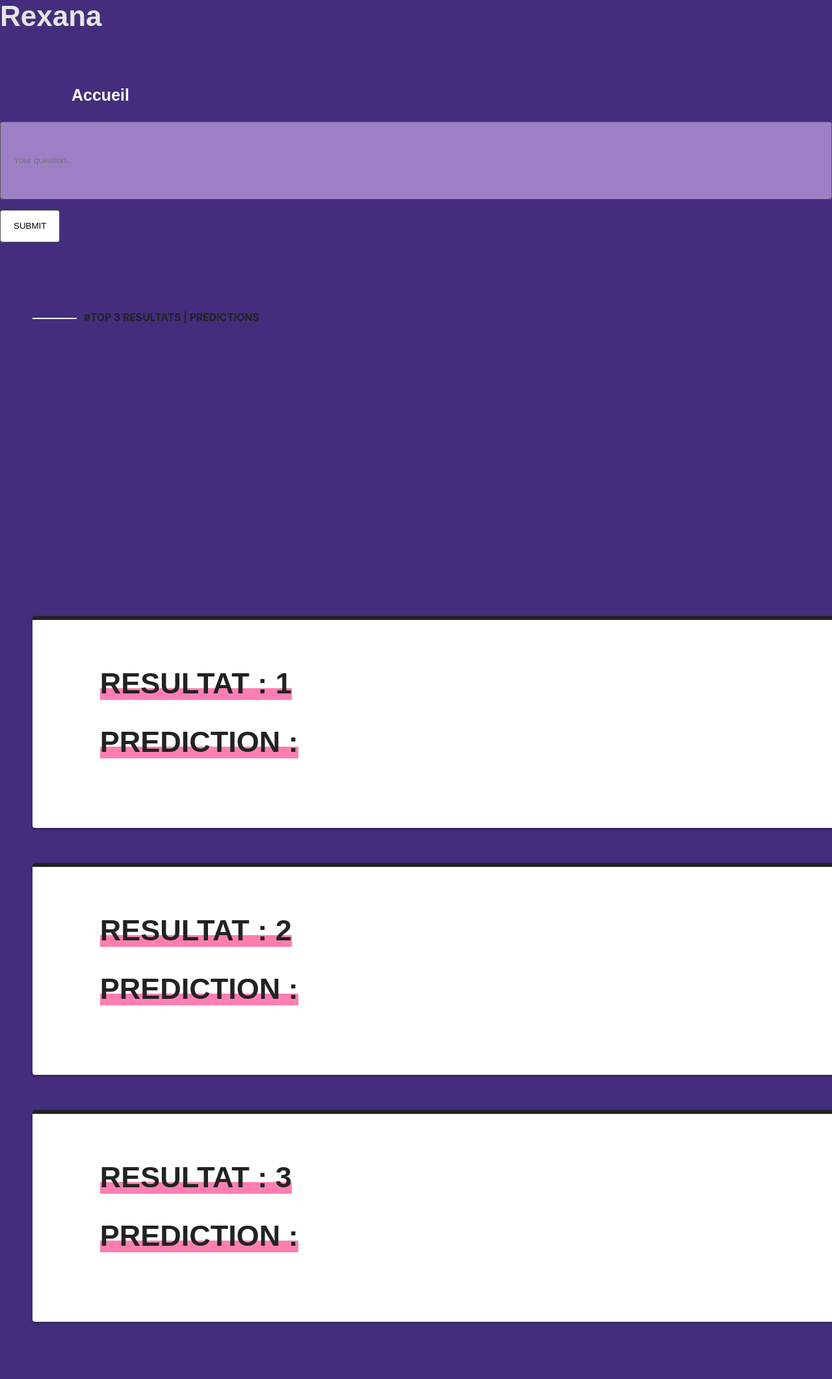
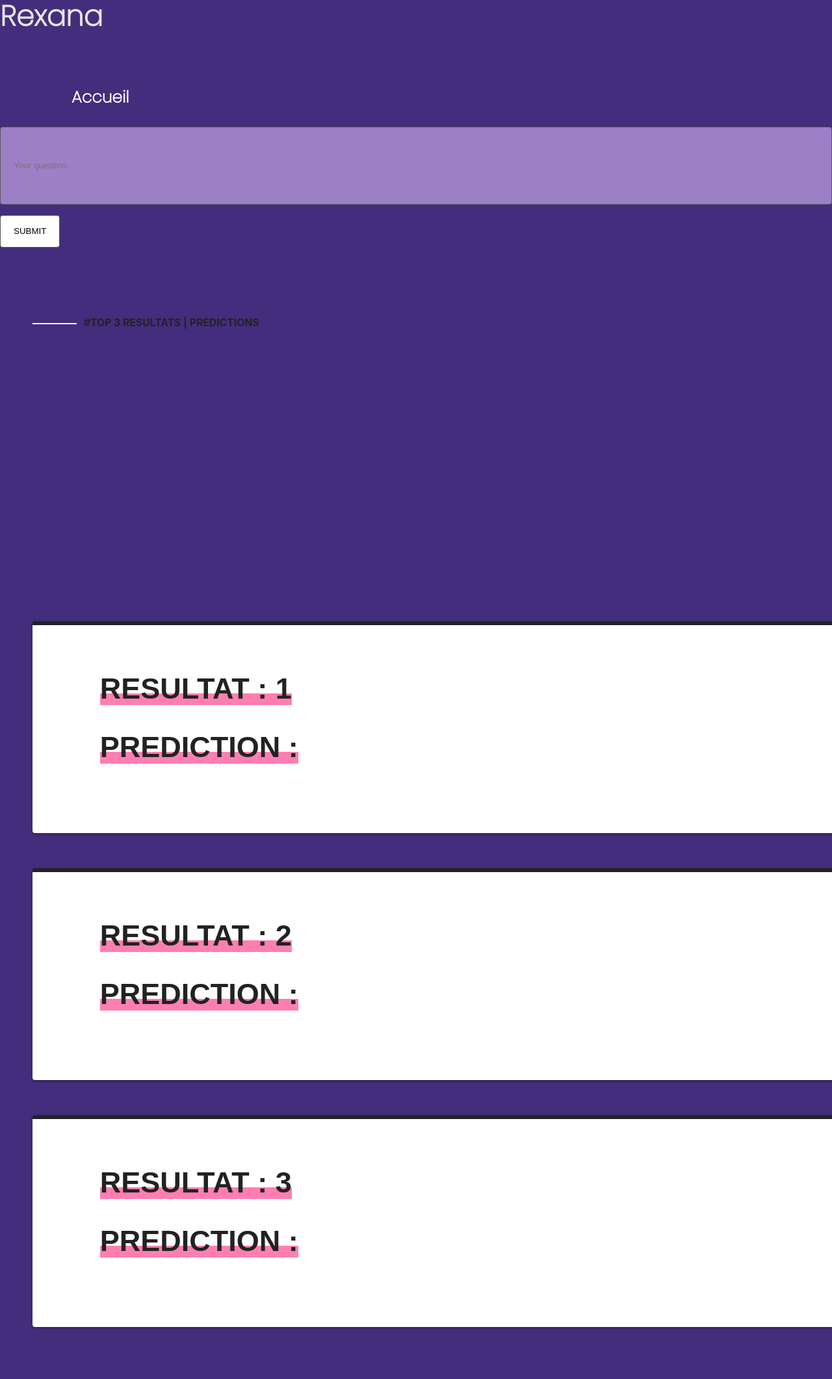
Before and after one commit to sgoren1/LMI-QA, a Django app: page /LMI_NLP/Execution.html in a window 1280 px wide; the page is wider, and only the part inside the window is pictured. Shown: that part at 65% size. Before the commit the page ends 2036 px from the top of that part, so only its background shows below. Run offline with Django 4.2, Linux system fonts and the light colour scheme; some web fonts are replaced.

Commit message:
Update Execution.html

```diff
--- a/Wiki_QA_System-master/mysite/LMI_NLP/templates/LMI_NLP/Execution.html
+++ b/Wiki_QA_System-master/mysite/LMI_NLP/templates/LMI_NLP/Execution.html
@@ -2,6 +2,9 @@
 
 <head>
 	<link rel="stylesheet" href="{% static 'LMI_NLP/exec.css' %}">
+	 <link rel="preconnect" href="https://fonts.googleapis.com">
+    	<link rel="preconnect" href="https://fonts.gstatic.com" crossorigin>
+    	<link href="https://fonts.googleapis.com/css2?family=Poppins:wght@200&display=swap" rel="stylesheet">
 	<title>OK</title>
 	<meta name="viewport" content="width=device-width">
 </head>
```
